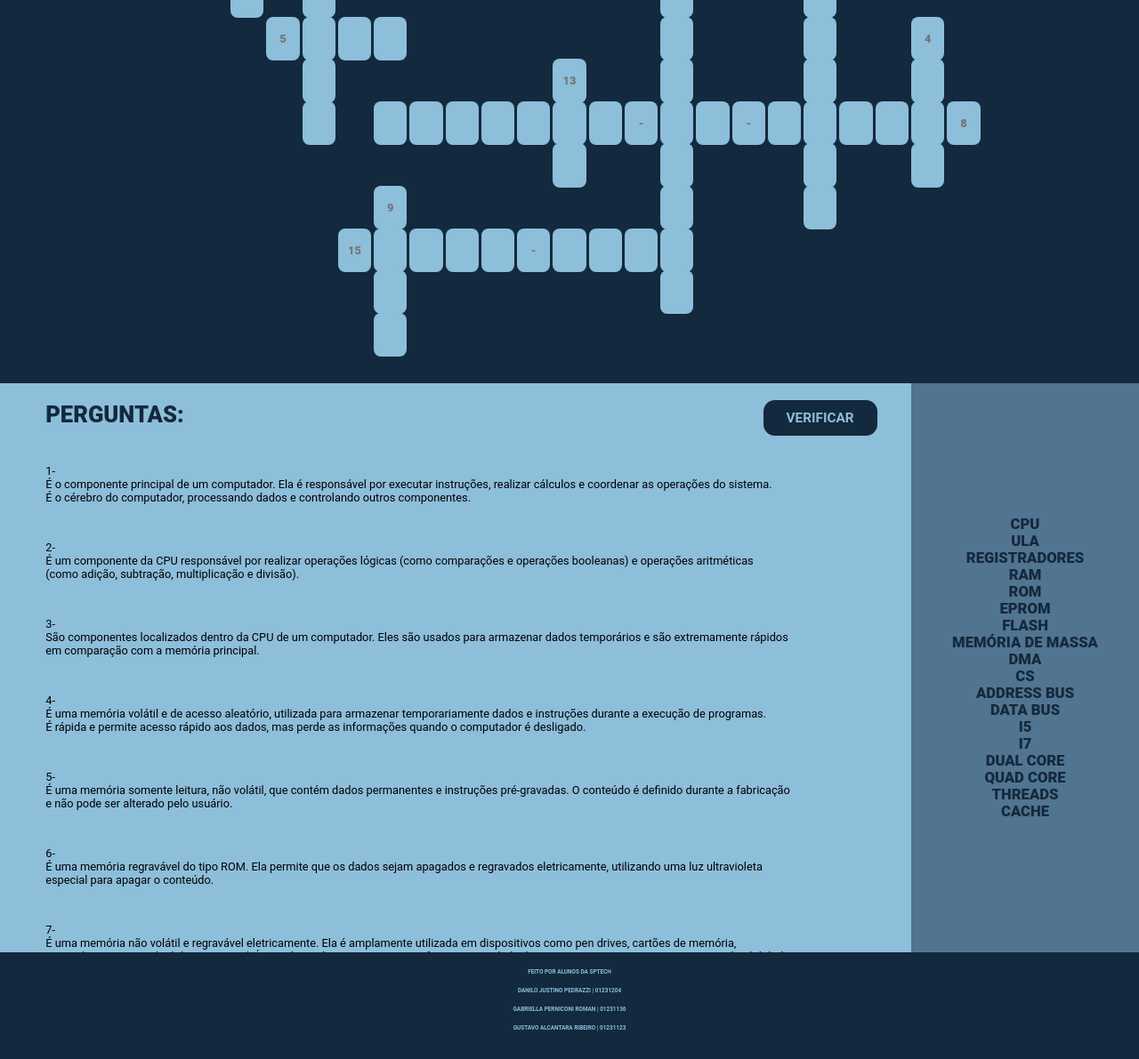
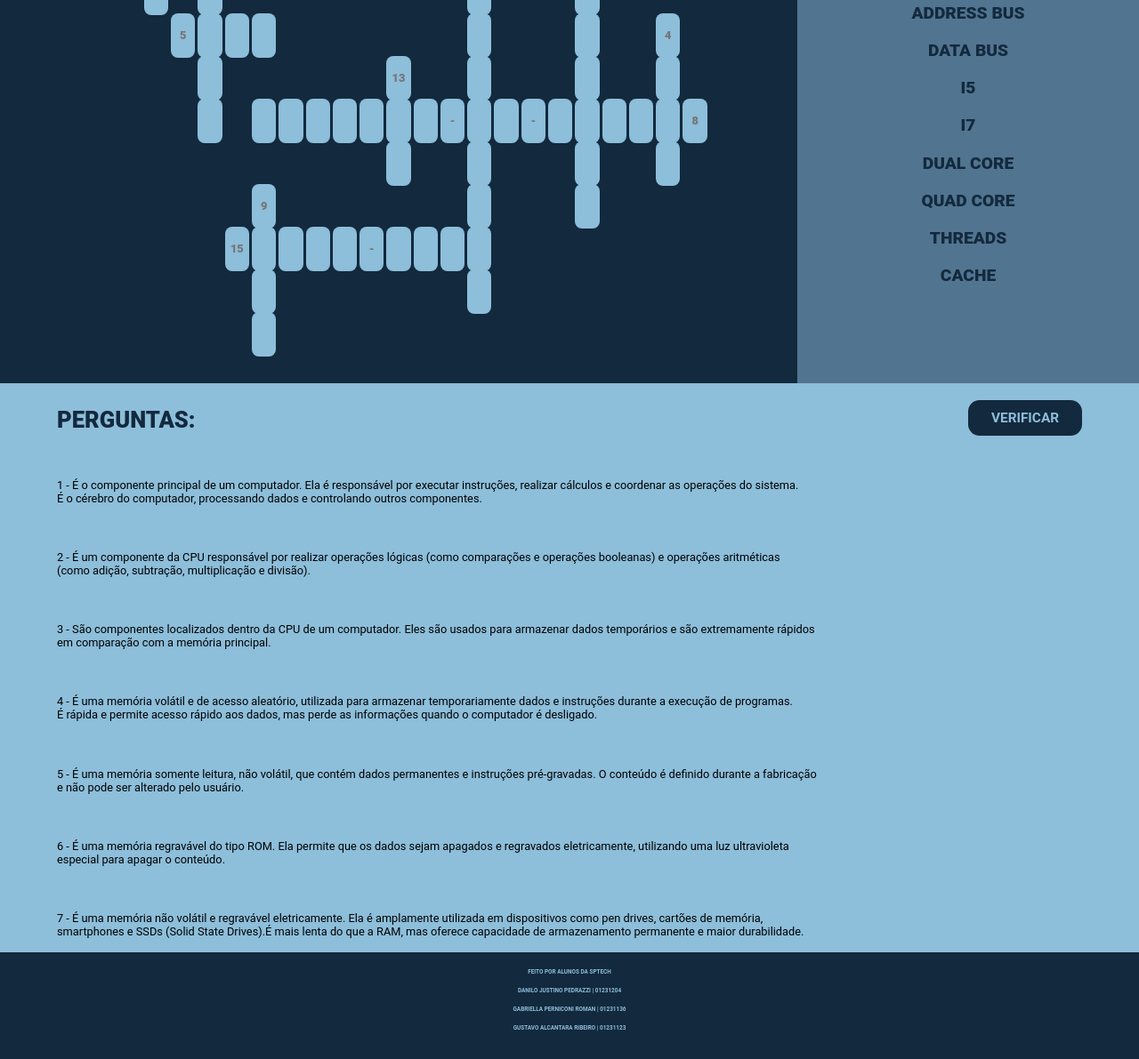
Before and after one commit to gabriella-roman/palavras-cruzadas, a plain HTML site: page index.html in a window 1280 px wide. Shown: the part 529-1720 px from the top of the page at 89% size. Drawn offline with Linux system fonts and the light colour scheme.

Commit message:
Modificando arquivos

```diff
--- a/index.html
+++ b/index.html
@@ -9,6 +9,7 @@
     <!-- commit pro github pages -->
 </head>
 <body>
+    <div class="global">
     <div class="palavrasCruzadas">
         <span id="tituloPalavras">PALAVRAS-CRUZADAS</span>
         <div class="linha">
@@ -463,119 +464,120 @@
         </div>
         <div class="linha"></div>
     </div>
+    <div class="direita">
+        <span id="palavraCPU">CPU</span>
+        <span id="palavraULA">ULA</span>
+        <span id="palavraREGISTRADORES">REGISTRADORES</span>
+        <span id="palavraRAM">RAM</span>
+        <span id="palavraROM">ROM</span>
+        <span id="palavraEPROM">EPROM</span>
+        <span id="palavraFLASH">FLASH</span>
+        <span id="palavraMDM">MEMÓRIA DE MASSA</span>
+        <span id="palavraDMA">DMA</span>
+        <span id="palavraCS">CS</span>
+        <span id="palavraAB">ADDRESS BUS</span>
+        <span id="palavraDATABUS">DATA BUS</span>
+        <span id="palavraI5">I5</span>
+        <span id="palavraI7">I7</span>
+        <span id="palavraDUALCORE">DUAL CORE</span>
+        <span id="palavraQUADCORE">QUAD CORE</span>
+        <span id="palavraTHREADS">THREADS</span>
+        <span id="CACHE">CACHE</span>
+    </div>
+</div>
     <div class="containerPerguntas">
         <div class="esquerda">
             <span id="titulo">PERGUNTAS:</span><button onclick="verificar_palavras()">VERIFICAR</button>
             <div class="perguntas">
                 <span id="perguntaCPU">
-                    1- <br>
+                    1 -
                     É o componente principal de um computador. Ela é responsável por executar instruções, realizar cálculos e coordenar as operações do sistema. <br>
                     É o cérebro do computador, processando dados e controlando outros componentes. <br>
                 </span>
                 <span id="perguntaULA">
-                    2- <br>
+                    2 -
                     É um componente da CPU responsável por realizar operações lógicas (como comparações e operações booleanas) e operações aritméticas <br>
                     (como adição, subtração, multiplicação e divisão). <br>
                 </span>
                 <span id="perguntaREGISTRADORES">
-                    3- <br>
+                    3 -
                     São componentes localizados dentro da CPU de um computador. Eles são usados para armazenar dados temporários e são extremamente rápidos <br>
                     em comparação com a memória principal.<br>
                 </span>
                 <span id="perguntaRAM">
-                    4- <br>
+                    4 -
                     É uma memória volátil e de acesso aleatório, utilizada para armazenar temporariamente dados e instruções durante a execução de programas. <br>
                     É rápida e permite acesso rápido aos dados, mas perde as informações quando o computador é desligado. <br>
                 </span>
                 <span id="perguntaROM">
-                    5- <br>
+                    5 -
                     É uma memória somente leitura, não volátil, que contém dados permanentes e instruções pré-gravadas. O conteúdo é definido durante a fabricação <br>
                     e não pode ser alterado pelo usuário. <br>
                 </span>
                 <span id="perguntaEPROM">
-                    6- <br>
+                    6 -
                     É uma memória regravável do tipo ROM. Ela permite que os dados sejam apagados e regravados eletricamente, utilizando uma luz ultravioleta <br>
                     especial para apagar o conteúdo. <br>
                 </span>
                 <span id="perguntaFLASH">
-                    7- <br>
+                    7 -
                     É uma memória não volátil e regravável eletricamente. Ela é amplamente utilizada em dispositivos como pen drives, cartões de memória, <br>
                     smartphones e SSDs (Solid State Drives).É mais lenta do que a RAM, mas oferece capacidade de armazenamento permanente e maior durabilidade. <br>
                 </span>
                 <span id="perguntaMDM">
-                    8- <br>
+                    8 -
                     É um tipo de memória usada para armazenar grandes volumes de dados de forma permanente, mesmo quando o computador é desligado. <br>
                     Exemplos incluem discos rígidos (HDDs), unidades de estado sólido (SSDs), discos ópticos (CDs, DVDs) e fitas magnéticas. <br>
                     É mais lenta em comparação com a RAM, mas oferece capacidade de armazenamento em larga escala. <br>
                 </span>
                 <span id="perguntaDMA">
-                    9- <br>
+                    9 -
                     É uma técnica que permite a transferência direta de dados entre dispositivos periféricos e a memória, sem a intervenção direta da CPU. <br>
                     É uma forma eficiente de mover dados rapidamente, reduzindo a carga de trabalho da CPU.<br>
                 </span>
                 <span id="perguntaCS">
-                    10- <br>
+                    10 -
                     É um sinal utilizado para selecionar um dispositivo específico em um barramento ou conjunto de dispositivos. Ele indica qual dispositivo <br>
                     deve responder às comunicações e evita conflitos entre dispositivos. É comumente usado em interfaces de comunicação, permitindo a transferência <br>
                     correta de dados para o dispositivo selecionado.<br>
                 </span>
                 <span id="perguntaAB">
-                    11- <br>
+                    11 -
                     Transmite os endereços de memória ou dispositivos, indica onde os dados estão localizados.  <br>
                 </span>
                 <span id="perguntaDATABUS">
-                    12- <br>
+                    12 -
                     Transmite os dados em si entre a CPU, a memória e os dispositivos periféricos, transportando-os. <br>
                 </span>
                 <span id="perguntaI5">
-                    13- <br>
+                    13 -
                     Oferece um bom equilíbrio entre desempenho e preço. Geralmente possui quatro núcleos, cache inteligente e frequências de clock variáveis. <br>
                     Alguns modelos suportam Hyper-Threading para multitarefa. O TDP é moderado, resultando em menor consumo de energia.<br>
                 </span>
                 <span id="perguntaI7">
-                    14- <br>
+                    14 -
                     É conhecido por alto desempenho em computadores de alto padrão. Possui quatro, seis ou oito núcleos, suporte a Hyper-Threading, cache avançado <br>
                     e frequências de clock mais altas. TDP geralmente é maior que o i5 devido ao maior número de núcleos e frequências mais altas.<br>
                 </span>
                 <span id="perguntaDUALCORE">
-                    15- <br>
+                    15 -
                     Possui dois núcleos de processamento. <br>
                 </span>
                 <span id="perguntaQUADCORE">
-                    16- <br>
+                    16 -
                     Possui quatro núcleos de processamento. <br>
                 </span>
                 <span id="perguntaTHREADS">
-                    17- <br>
+                    17 -
                     São unidades de execução dentro de um programa que permitem a realização simultânea de tarefas. Elas são usadas para executar partes diferentes do <br>
                     programa de forma concorrente, aproveitando melhor os recursos do processador. <br>
                 </span>
                 <span id="perguntaCACHE">
-                    18- <br>
+                    18 -
                     É utilizada para armazenar temporariamente dados frequentemente acessados pela CPU, reduzindo o tempo de acesso à memória principal. <br>
                     Ela melhora o desempenho do processador ao fornecer um acesso mais rápido aos dados, diminuindo a latência. <br>
                 </span>
             </div>
-        </div>
-        <div class="direita">
-            <span id="palavraCPU">CPU</span>
-            <span id="palavraULA">ULA</span>
-            <span id="palavraREGISTRADORES">REGISTRADORES</span>
-            <span id="palavraRAM">RAM</span>
-            <span id="palavraROM">ROM</span>
-            <span id="palavraEPROM">EPROM</span>
-            <span id="palavraFLASH">FLASH</span>
-            <span id="palavraMDM">MEMÓRIA DE MASSA</span>
-            <span id="palavraDMA">DMA</span>
-            <span id="palavraCS">CS</span>
-            <span id="palavraAB">ADDRESS BUS</span>
-            <span id="palavraDATABUS">DATA BUS</span>
-            <span id="palavraI5">I5</span>
-            <span id="palavraI7">I7</span>
-            <span id="palavraDUALCORE">DUAL CORE</span>
-            <span id="palavraQUADCORE">QUAD CORE</span>
-            <span id="palavraTHREADS">THREADS</span>
-            <span id="CACHE">CACHE</span>
         </div>
     </div>
 
--- a/palavra_cruzada.js
+++ b/palavra_cruzada.js
@@ -1,4 +1,6 @@
 function verificar_palavras() {
+
+
     var cpu_correta = ['C', 'P', 'U'];
     var inputs_cpu = document.querySelectorAll(".cpu"); //Selecionar todos os inputs com classe "cpu"
     checkInputs(inputs_cpu, cpu_correta); //Função está lá embaixo
--- a/style.css
+++ b/style.css
@@ -19,9 +19,17 @@ body {
 .palavrasCruzadas {
     display: flex;
     background-color:#13293D;
+    height: 100%;
+    width: 70%;
+    flex-direction: column;
+}
+
+.global{
+    display: flex;
+    flex-direction: row;
+    background-color: red;
+    width: 100%;
     height: 120%;
-    width: 100%;
-    flex-direction: column;
 }
 
 .containerPerguntas {
@@ -35,7 +43,7 @@ body {
     display: flex;
     background-color: #8DBEDA;
     height: 100%;
-    width: 80%;
+    width: 100%;
     flex-direction: column;
     overflow-y: scroll;
     overflow-x: hidden;
@@ -79,10 +87,11 @@ body {
     justify-content: center;
     align-items: center;
     background-color: #517490;
-    width: 20%;
-    font-size: 1.3vmax;
+    width: 30%;
+    font-size: 1.5vmax;
     font-weight: 900;
     color: #13293D;
+    gap: 2%;
 }
 
 .palavrasCruzadas input {
@@ -132,7 +141,7 @@ button {
     position: absolute;
     height: 5%;
     width: 10%;
-    left: 67%;
+    left: 85%;
     margin-top: 1.5%;
     border-radius: 1vmax;
     border: 0;
```
